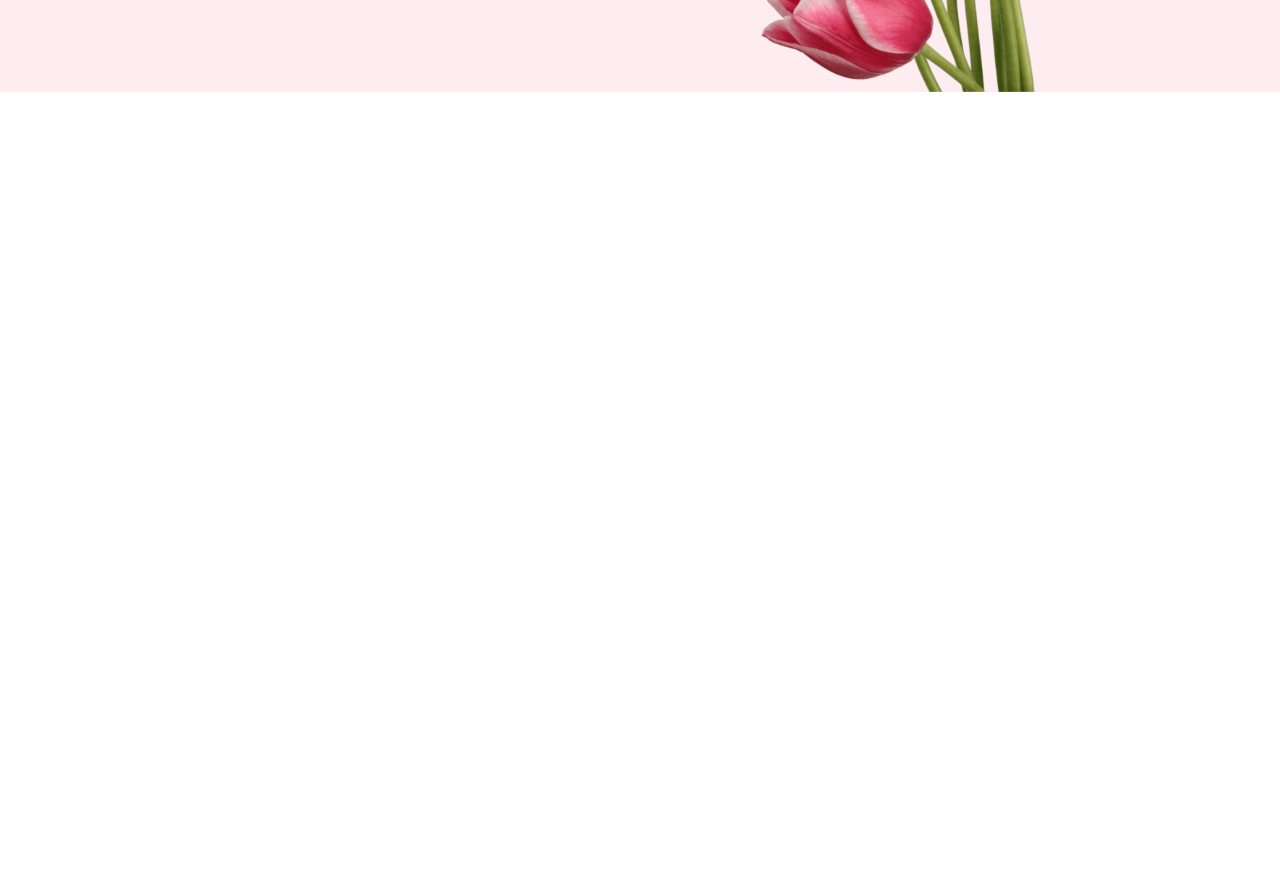
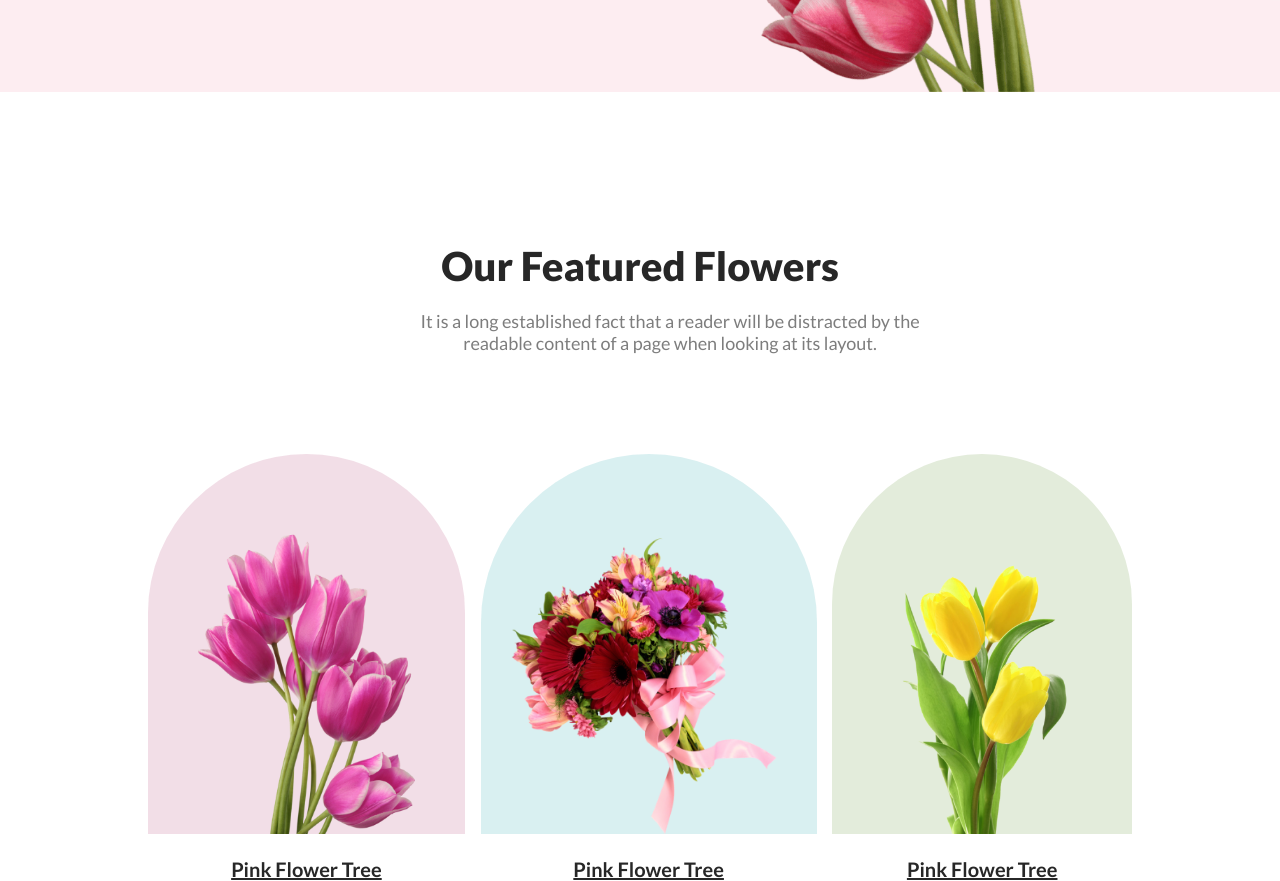
Before and after one commit to nazmus2575/flower-shop-assignment, a plain HTML site: page index.html in a window 1280 px wide. Shown: the part 508-1389 px from the top of the page. Before the commit the page ends 800 px from the top, so only its background shows below. Drawn offline with Linux system fonts and the light colour scheme.

Commit message:
featured flower added

```diff
--- a/index.html
+++ b/index.html
@@ -22,7 +22,24 @@
     </header>
 
     <main>
-
+        <div class="featured-heading">
+        <h3 class="featured-title">Our Featured Flowers</h3>
+        <p class="featured-text">It is a long established fact that a reader will be distracted by the readable content of a page when looking at its layout.</p>
+        </div>
+        <section class="featured">
+            <div class="round-flower">
+                <img class="flw1" src="assets/pngwing 6.png" alt="">
+                <h6 class="img-text">Pink Flower Tree</h6>
+            </div>
+            <div class="round-flower">
+                <img class="flw2" src="assets/pngwing 5.png" alt="">
+                <h6 class="img-text">Pink Flower Tree</h6>
+            </div>
+            <div class="round-flower">
+                <img class="flw3" src="assets/pngwing 7.png" alt="">
+                <h6 class="img-text">Pink Flower Tree</h6>
+            </div>
+        </section>
     </main>
 
     <footer>
--- a/styles/flower.css
+++ b/styles/flower.css
@@ -55,3 +55,66 @@ header {
     width: 500px;
     margin: 140px 0px 0px 175px;
 }
+
+/* main styles */
+
+/* featured flower styles */
+
+.featured-heading {
+    margin-top: 150px;
+}
+
+.featured {
+    display: flex;
+    max-width: 1000px;
+    justify-content: space-around;
+    margin: 0 auto;
+}
+
+.featured-title {
+    color: #272727;
+    text-align: center;
+    font-size: 40px;
+    font-weight: 800;
+}
+
+.featured-text {
+    color: rgba(39, 39, 39, 0.60);
+    text-align: center;
+    font-size: 18px;
+    font-weight: 400;
+    width: 500px;
+    margin-left: 420px;
+    margin-top: 20px;
+    margin-bottom: 100px;
+}
+
+.flw1 {
+    border-radius: 300px 300px 0px 0px;
+    background: rgba(167, 33, 98, 0.15);
+    padding: 80px 50px 0px 50px;
+    height: 300px;
+}
+
+.flw2 {
+    border-radius: 300px 300px 0px 0px;
+    background: rgba(5, 151, 160, 0.15);
+    padding: 80px 18px 0px 18px;
+    height: 300px;
+}
+
+.flw3 {
+    border-radius: 300px 300px 0px 0px;
+    background: rgba(71, 125, 17, 0.15);
+    padding: 80px 50px 0px 50px;
+    height: 300px;
+}
+
+.img-text {
+    color: #272727;
+    text-align: center;
+    font-size: 20px;
+    font-weight: 700;
+    text-decoration-line: underline;
+    margin-top: 20px;
+}
```
